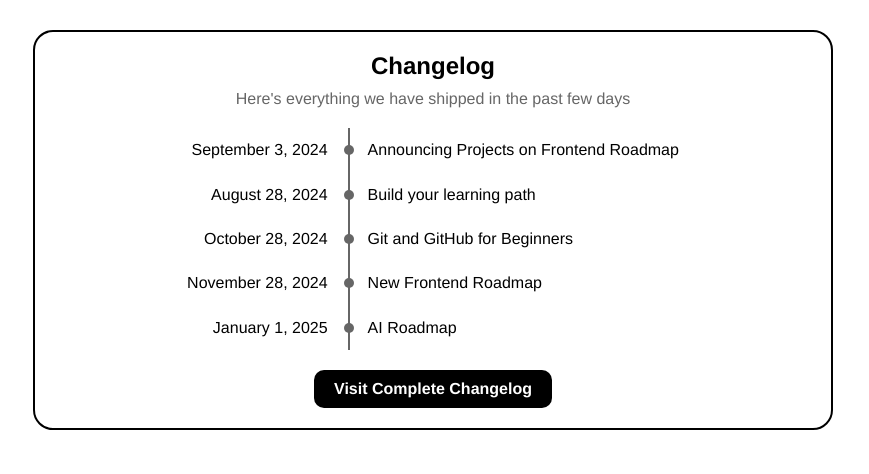
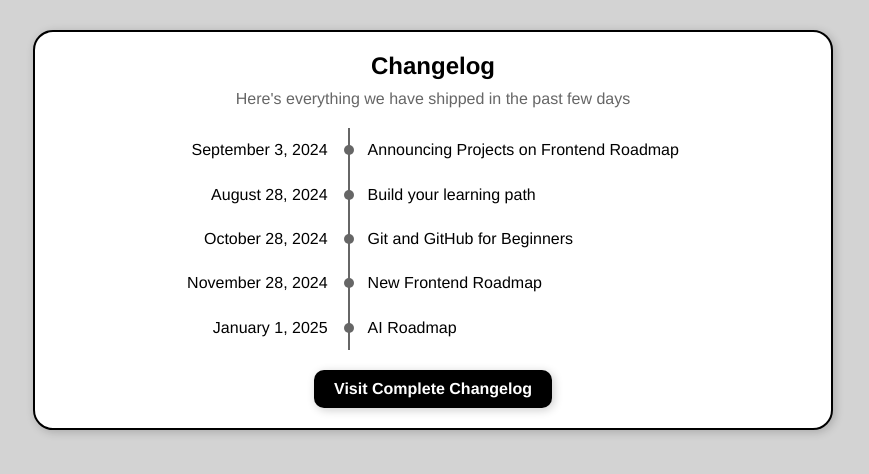
Before and after one commit to dietortoise25/Changelog-Component, a plain HTML site: page index.html in a window 1280 px wide. Shown: the whole page, without its empty margins (207-1076 px from the left). Drawn offline with Linux system fonts and the light colour scheme.

Commit message:
Update style.css

```diff
--- a/style.css
+++ b/style.css
@@ -14,12 +14,14 @@
 
 body {
     font-family: Helvetica, sans-serif;
+    background-color: lightgray;
 }
 
 .container {
     display: flex;
     flex-direction: column;
     align-items: center;
+    justify-content: center;
     width: 80%;
     min-width: 500px;
     max-width: 800px;
@@ -29,6 +31,8 @@ body {
     border: 2px solid var(--border-color);
     border-radius: 20px;
     transition: all 0.3s ease;
+    box-shadow: 2px 2px 10px  rgba(0,0,0,0.2);
+    background-color: white;
 }
 
 .container:hover {
@@ -122,10 +126,12 @@ body {
     padding: 10px 20px;
     border-radius: 10px;
     transition: transform 0.3s ease;
+    box-shadow: 2px 2px 10px  rgba(0,0,0,0.2);
 }
 
 .Viewfull:hover {
     transform: translateY(-2px);
+    background-color: #666;
 }
 
 .Viewfull a {
@@ -133,8 +139,3 @@ body {
     color: white;
     font-weight: bold;
 }
-
-.Viewfull a:hover {
-    /*text-decoration: underline;*/
-    background-color:var(--primary-color);
-}
```
